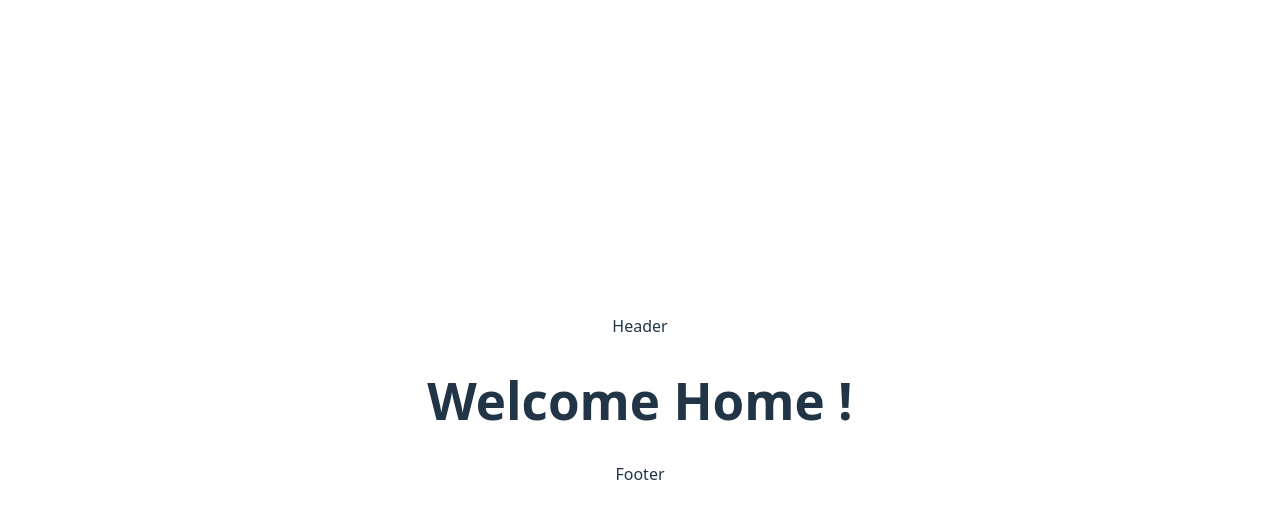
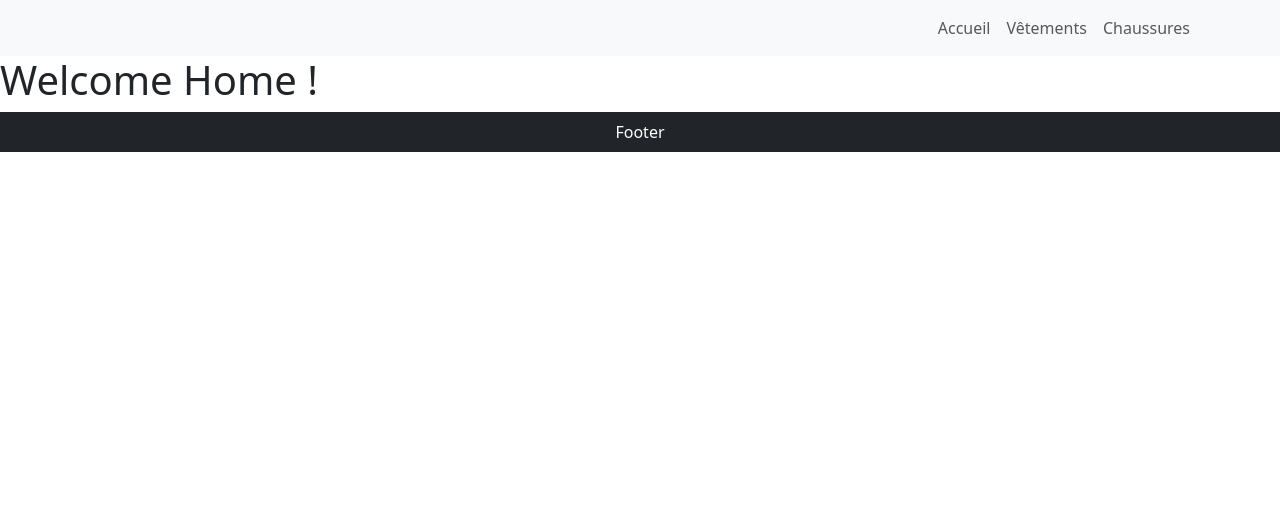
Before and after one commit to JonathanDelacroix/react-router, a React (Vite) app: page / in a window 1280 px wide. Shown: the top 518 px of the page. Built offline with nearby package versions, Linux system fonts and the light colour scheme.

Commit message:
Activité 5

```diff
--- a/package.json
+++ b/package.json
@@ -10,7 +10,9 @@
     "preview": "vite preview"
   },
   "dependencies": {
+    "bootstrap": "^5.3.7",
     "react": "^19.1.0",
+    "react-bootstrap": "^2.10.10",
     "react-dom": "^19.1.0",
     "react-router": "^7.7.0"
   },
--- a/src/App.jsx
+++ b/src/App.jsx
@@ -1,6 +1,5 @@
 import { Routes, Route } from 'react-router'
 import Home from './pages/Home.jsx'
-import './App.css'
 import Layout from './components/Layout';
 import Category from './pages/Category.jsx';
 import NotFound from './pages/NotFound';
@@ -17,4 +16,4 @@ function App() {
   )
 }
 
-export default App
+export default App;
--- a/src/components/Footer.jsx
+++ b/src/components/Footer.jsx
@@ -1,5 +1,8 @@
-function Footer() {
-    return <p>Footer</p>
+function Footer () {
+    return <footer className="bg-dark text-white text-center py-2 mt-auto">
+        Footer
+    </footer>
 }
 
+
 export default Footer;
--- a/src/components/Header.jsx
+++ b/src/components/Header.jsx
@@ -1,5 +1,20 @@
+import { Navbar, Nav, Container } from 'react-bootstrap';
+import { Link } from 'react-router';
+
 function Header() {
-    return <p>Header</p>
+  return (
+    <Navbar bg="light" expand="lg">
+      <Container>
+        <Navbar.Collapse id="navbar-nav" className="justify-content-end">
+          <Nav>
+            <Nav.Link as={Link} to="/">Accueil</Nav.Link>
+            <Nav.Link as={Link} to="/categorie/vetements">Vêtements</Nav.Link>
+            <Nav.Link as={Link} to="/categorie/chaussures">Chaussures</Nav.Link>
+          </Nav>
+        </Navbar.Collapse>
+      </Container>
+    </Navbar>
+  );
 }
 
 export default Header;
--- a/src/main.jsx
+++ b/src/main.jsx
@@ -1,8 +1,8 @@
 import { StrictMode } from 'react'
 import { createRoot } from 'react-dom/client'
-import './index.css'
 import App from './App.jsx'
 import { BrowserRouter } from 'react-router'
+import 'bootstrap/dist/css/bootstrap.min.css'
 
 createRoot(document.getElementById('root')).render(
   <StrictMode>
```
Also changed, not shown: 1 other file (tests, documents, lock files or other folders).
